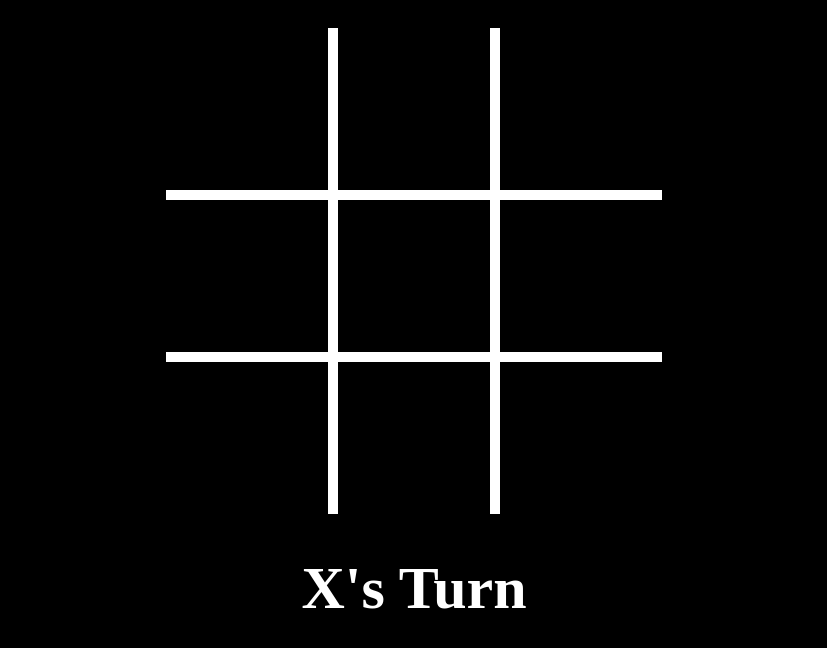
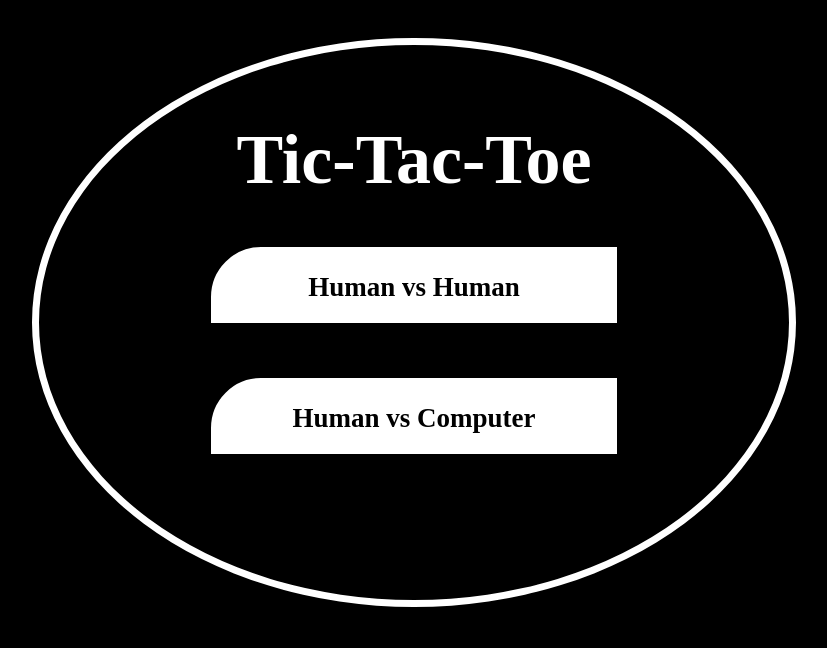
Before and after one commit to jgphilpott/tic-tac-toe, a PHP site: page / in a window 1280 px wide. Shown: the top 648 px of the page, without its empty margins (226-1053 px from the left). Run offline with PHP 8.4, Linux system fonts and the light colour scheme.

Commit message:
Menu Options Added

```diff
--- a/index.html
+++ b/index.html
@@ -9,6 +9,14 @@
   </head>
 
   <body>
+
+    <div id="welcome"><h1>Tic-Tac-Toe</h1>
+      <div id="op1"><h2>Human vs Human</h2></div>
+      <div id="op2"><h2>Human vs Computer</h2></div>
+      <div id="op3"><h2>Human Plays First</h2></div>
+      <div id="op4"><h2>Computer Plays First</h2></div>
+    </div>
+
     <table>
       <tr>
         <td class="tile" id="a"></td>
--- a/script.js
+++ b/script.js
@@ -8,6 +8,36 @@ $(document).on('ready', function () {
     [false, false, false],
   ];
 
+  //Menu Option 1
+  $('#op1').on('click', function() {
+    $('#welcome').css('display', 'none');
+    $('table').css('display', 'table');
+    $('.status').css('display', 'block');
+  });
+
+  //Menu Option 2
+  $('#op2').on('click', function() {
+    $('#op1').css('display', 'none');
+    $('#op2').css('display', 'none');
+    $('#op3').css('display', 'block');
+    $('#op4').css('display', 'block');
+  });
+
+  //Menu Option 3
+  $('#op3').on('click', function() {
+    $('#welcome').css('display', 'none');
+    $('table').css('display', 'table');
+    $('.status').css('display', 'block');
+  });
+
+  //Menu Option 4
+  $('#op4').on('click', function() {
+    $('#welcome').css('display', 'none');
+    $('table').css('display', 'table');
+    $('.status').css('display', 'block');
+  });
+
+  //Click event for one X/O game turn
   $('.tile').on('click', function(event) {
 
     // Updateing Board
--- a/style.css
+++ b/style.css
@@ -5,6 +5,7 @@ body {
 table {
   margin: auto;
   position: relative;
+  display: none;
   top: 20px;
   border-collapse: collapse;
 }
@@ -17,6 +18,7 @@ p {
 }
 
 h1.status {
+  display: none;
   padding: 10px;
   text-align: center;
   font-size: 60px;
@@ -29,6 +31,65 @@ h1.win {
   text-align: center;
   font-size: 60px;
   color: red;
+}
+
+#welcome {
+  margin: auto;
+  position: relative;
+  top: 30px;
+  border: 7px solid white;
+  border-radius: 50%;
+  width: 750px;
+  height: 555px;
+}
+
+#welcome h1 {
+  text-align: center;
+  font-size: 70px;
+  position: relative;
+  top: 5%;
+  color: white;
+}
+
+#welcome h2 {
+  text-align: center;
+  font-size: 27px;
+}
+
+#op1,
+#op2,
+#op3,
+#op4 {
+  margin: auto;
+  position: relative;
+  background-color: white;
+  border: 3px solid white;
+  border-top-left-radius: 50px;
+  width: 400px;
+  height: 70px;
+}
+
+#op1:hover,
+#op2:hover,
+#op3:hover,
+#op4:hover {
+  border-bottom-left-radius: 50px;
+  background-color: lightgrey;
+}
+
+#op3,
+#op4 {
+  display: none;
+}
+
+#op1,
+#op3 {
+  top: 5%;
+}
+
+#op2,
+#op4 {
+  top: 15%;
 }
 
 .tile {
```
